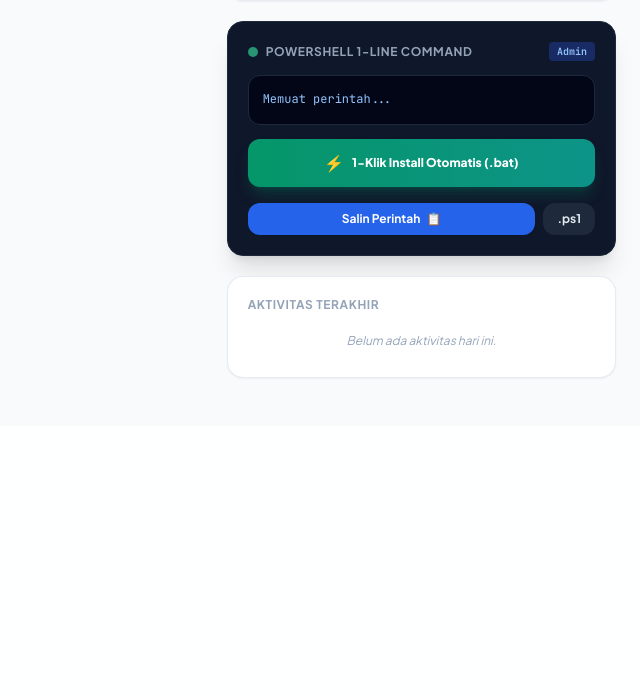
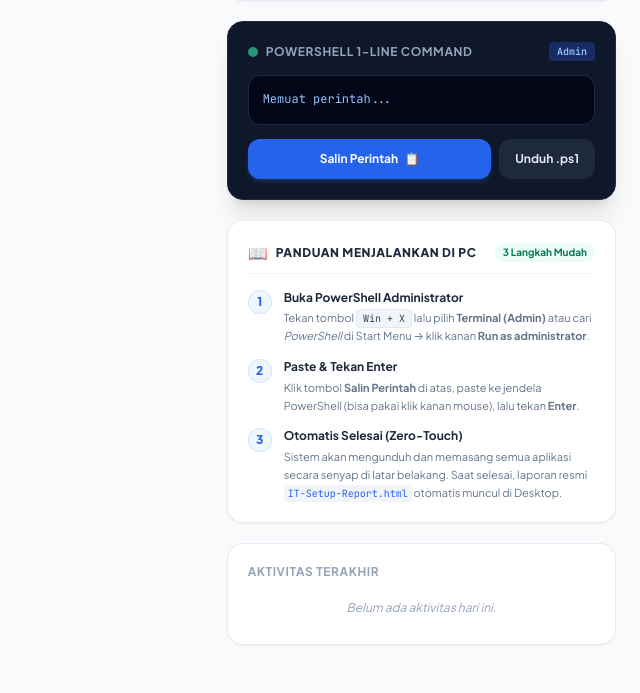
Before and after one commit to ChaerulHidayat17/deskcraft, a Python web app: template templates/index.html in a window 1280 px wide. Shown: the part 669-1362 px from the top of the page, without its empty margins (640-1280 px from the left). Before the commit the page ends 1048 px from the top, so only its background shows below. Run offline with Jinja, Linux system fonts and the light colour scheme; the template is opened without the code that fills it, so the values that code supplies are empty; some libraries are stand-ins or nearby versions.

Commit message:
feat(ui): remove .bat button and add clear 3-step PowerShell execution documentation card

```diff
--- a/templates/index.html
+++ b/templates/index.html
@@ -292,19 +292,57 @@
                         Memuat perintah...
                     </div>
 
-                    <a id="desktop-btn-bat" href="#" class="w-full py-3 bg-gradient-to-r from-emerald-600 to-teal-600 hover:from-emerald-500 hover:to-teal-500 text-white rounded-xl text-xs font-extrabold transition flex items-center justify-center gap-2 shadow-lg shadow-emerald-600/25 active:scale-95 cursor-pointer text-center">
-                        <span class="text-base">⚡</span>
-                        <span>1-Klik Install Otomatis (.bat)</span>
-                    </a>
-
-                    <div class="flex gap-2 pt-0.5">
-                        <button onclick="copyCommand()" class="btn-blue flex-1 py-2 rounded-xl text-xs font-bold transition flex items-center justify-center gap-1.5 shadow-sm active:scale-95 cursor-pointer">
+                    <div class="flex gap-2">
+                        <button onclick="copyCommand()" class="btn-blue flex-1 py-3 rounded-xl text-xs font-bold transition flex items-center justify-center gap-1.5 shadow-md shadow-blue-500/20 active:scale-95 cursor-pointer">
                             <span class="copy-label">Salin Perintah</span>
                             <span>📋</span>
                         </button>
-                        <a id="desktop-btn-download" href="#" class="px-3.5 py-2 bg-slate-800 hover:bg-slate-700 text-slate-200 rounded-xl text-xs font-bold transition flex items-center justify-center gap-1" title="Download Script .ps1">
-                            <span>.ps1</span>
+                        <a id="desktop-btn-download" href="#" class="px-4 py-3 bg-slate-800 hover:bg-slate-700 text-slate-200 rounded-xl text-xs font-bold transition flex items-center justify-center gap-1" title="Download Script .ps1">
+                            <span>Unduh .ps1</span>
                         </a>
+                    </div>
+                </div>
+
+                <!-- DOKUMENTASI CARA RUN DI POWERSHELL -->
+                <div class="bg-white border border-slate-200/80 rounded-2xl p-4 sm:p-5 shadow-sm space-y-3.5">
+                    <div class="flex items-center justify-between pb-2 border-b border-slate-100">
+                        <div class="flex items-center space-x-2">
+                            <span class="text-base">📖</span>
+                            <h3 class="font-extrabold text-xs uppercase tracking-wider text-slate-800">Panduan Menjalankan di PC</h3>
+                        </div>
+                        <span class="text-[10px] font-bold text-emerald-700 bg-emerald-50 px-2 py-0.5 rounded-full">3 Langkah Mudah</span>
+                    </div>
+
+                    <div class="space-y-3 text-xs">
+                        <div class="flex items-start space-x-3">
+                            <div class="w-6 h-6 rounded-full bg-blue-50 text-blue-600 font-extrabold flex items-center justify-center shrink-0 text-xs border border-blue-200/60 mt-0.5">
+                                1
+                            </div>
+                            <div class="leading-relaxed">
+                                <span class="font-bold text-slate-800">Buka PowerShell Administrator</span>
+                                <p class="text-slate-500 text-[11px] mt-0.5">Tekan tombol <kbd class="px-1.5 py-0.5 bg-slate-100 border border-slate-200 rounded font-mono text-[10px] text-slate-700">Win + X</kbd> lalu pilih <b>Terminal (Admin)</b> atau cari <i>PowerShell</i> di Start Menu &rarr; klik kanan <b>Run as administrator</b>.</p>
+                            </div>
+                        </div>
+
+                        <div class="flex items-start space-x-3">
+                            <div class="w-6 h-6 rounded-full bg-blue-50 text-blue-600 font-extrabold flex items-center justify-center shrink-0 text-xs border border-blue-200/60 mt-0.5">
+                                2
+                            </div>
+                            <div class="leading-relaxed">
+                                <span class="font-bold text-slate-800">Paste &amp; Tekan Enter</span>
+                                <p class="text-slate-500 text-[11px] mt-0.5">Klik tombol <b>Salin Perintah</b> di atas, paste ke jendela PowerShell (bisa pakai klik kanan mouse), lalu tekan <b>Enter</b>.</p>
+                            </div>
+                        </div>
+
+                        <div class="flex items-start space-x-3">
+                            <div class="w-6 h-6 rounded-full bg-blue-50 text-blue-600 font-extrabold flex items-center justify-center shrink-0 text-xs border border-blue-200/60 mt-0.5">
+                                3
+                            </div>
+                            <div class="leading-relaxed">
+                                <span class="font-bold text-slate-800">Otomatis Selesai (Zero-Touch)</span>
+                                <p class="text-slate-500 text-[11px] mt-0.5">Sistem akan mengunduh dan memasang semua aplikasi secara senyap di latar belakang. Saat selesai, laporan resmi <code class="px-1 py-0.5 bg-slate-100 rounded text-blue-600 font-mono text-[10px]">IT-Setup-Report.html</code> otomatis muncul di Desktop.</p>
+                            </div>
+                        </div>
                     </div>
                 </div>
 
@@ -371,20 +409,26 @@
                 Memuat perintah...
             </div>
 
-            <div class="space-y-2 pt-1">
-                <a id="modal-btn-bat" href="#" class="w-full py-3 bg-gradient-to-r from-emerald-600 to-teal-600 active:from-emerald-700 active:to-teal-700 text-white rounded-xl text-xs font-extrabold transition flex items-center justify-center gap-2 shadow-lg shadow-emerald-600/25 active:scale-95 cursor-pointer text-center">
-                    <span class="text-base">⚡</span>
-                    <span>1-Klik Install Otomatis (.bat)</span>
+            <div class="flex gap-2 pt-1">
+                <button onclick="copyCommand()" class="btn-blue flex-1 py-3 rounded-xl text-xs font-bold transition flex items-center justify-center gap-1.5 shadow-lg shadow-blue-500/25 active:scale-95 cursor-pointer">
+                    <span class="copy-label">Salin Perintah</span>
+                    <span class="text-sm">📋</span>
+                </button>
+                <a id="modal-btn-download" href="#" class="px-4 py-3 bg-slate-800 hover:bg-slate-700 text-slate-200 rounded-xl text-xs font-bold transition flex items-center justify-center">
+                    Unduh .ps1
                 </a>
+            </div>
 
-                <div class="flex gap-2">
-                    <button onclick="copyCommand()" class="btn-blue flex-1 py-2.5 rounded-xl text-xs font-bold transition flex items-center justify-center gap-1.5 shadow-sm active:scale-95 cursor-pointer">
-                        <span class="copy-label">Salin Perintah</span>
-                        <span class="text-sm">📋</span>
-                    </button>
-                    <a id="modal-btn-download" href="#" class="px-4 py-2.5 bg-slate-800 hover:bg-slate-700 text-slate-200 rounded-xl text-xs font-bold transition flex items-center justify-center">
-                        .ps1
-                    </a>
+            <!-- Quick Instructions Inside Modal -->
+            <div class="bg-slate-950/70 p-3.5 rounded-2xl border border-slate-800/80 text-[11px] text-slate-400 space-y-2">
+                <div class="font-bold text-slate-200 flex items-center gap-1.5">
+                    <span>💡</span>
+                    <span>Cara Cepat Eksekusi:</span>
+                </div>
+                <div class="space-y-1.5 leading-relaxed text-slate-300">
+                    <p>1. Tekan <kbd class="px-1.5 py-0.5 bg-slate-800 border border-slate-700 rounded font-mono text-[10px] text-slate-200">Win + X</kbd> &rarr; pilih <b>Terminal / PowerShell (Admin)</b>.</p>
+                    <p>2. Klik tombol <b>Salin Perintah</b> di atas, lalu paste di PowerShell dan tekan <b>Enter</b>.</p>
+                    <p>3. Semua aplikasi terpasang otomatis dan laporan muncul di Desktop.</p>
                 </div>
             </div>
         </div>
@@ -508,12 +552,6 @@
 
             const dlModal = document.getElementById('modal-btn-download');
             if (dlModal) dlModal.href = downloadUrl;
-
-            const batDesktop = document.getElementById('desktop-btn-bat');
-            if (batDesktop) batDesktop.href = batUrl;
-
-            const batModal = document.getElementById('modal-btn-bat');
-            if (batModal) batModal.href = batUrl;
         }
 
         function copyCommand() {
```
